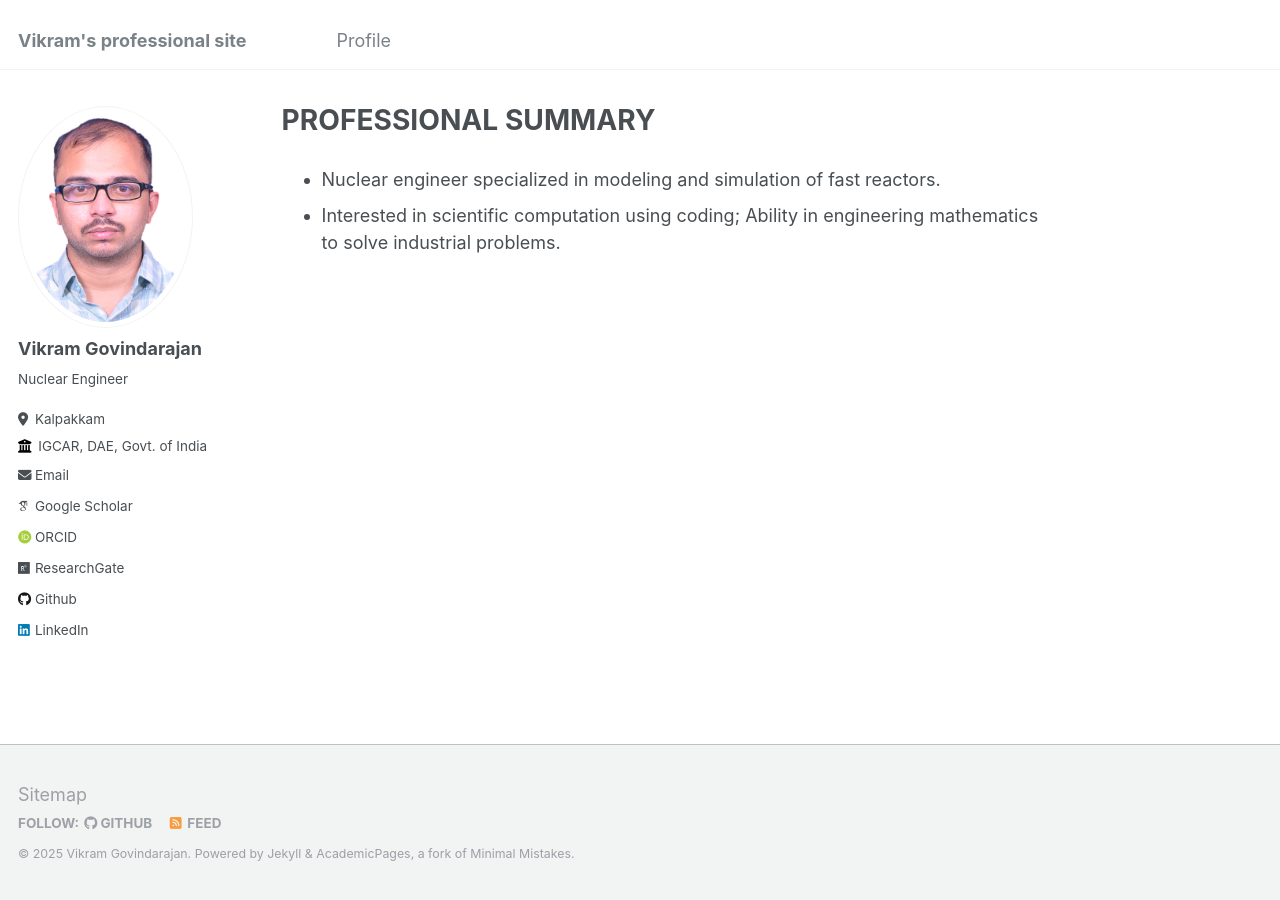
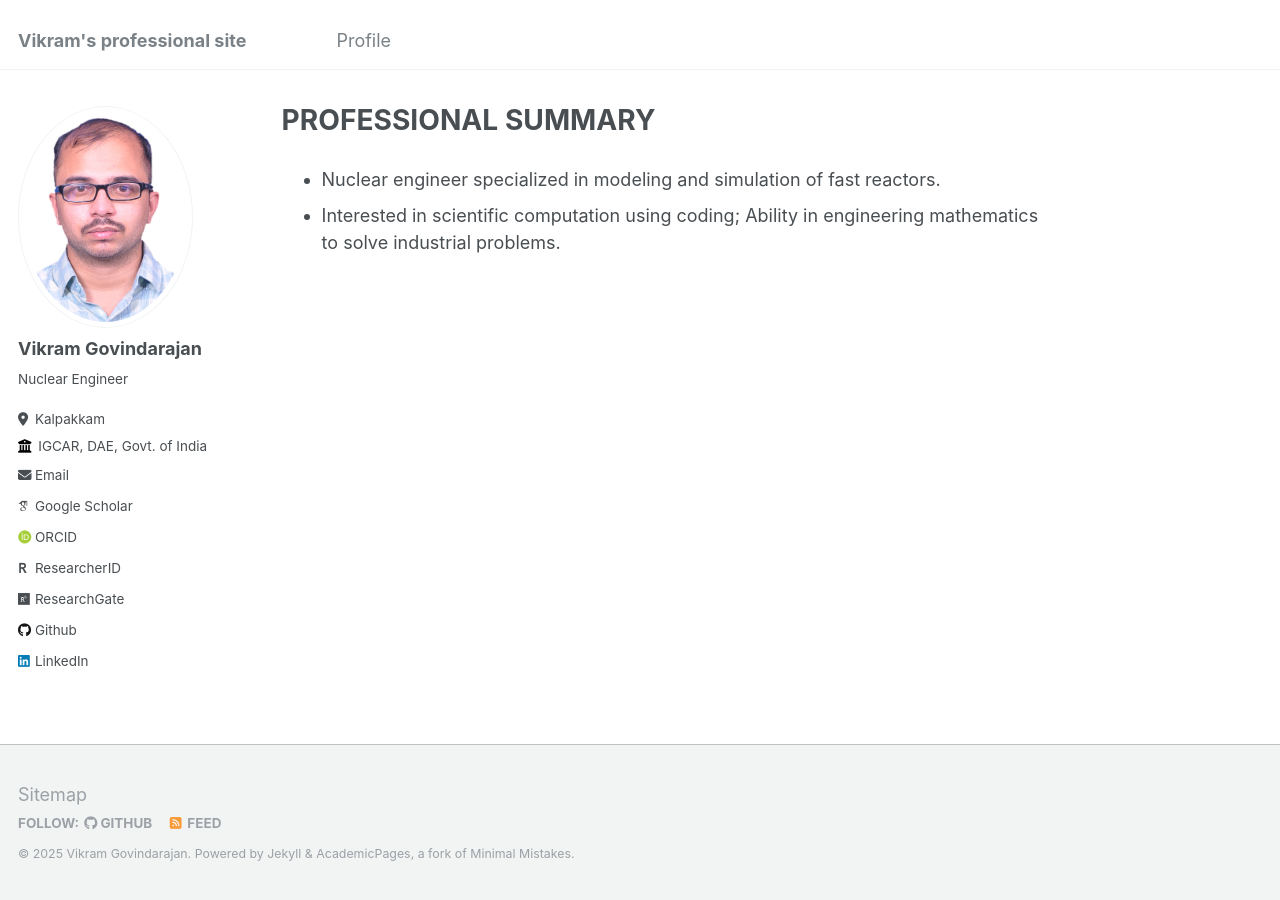
Before and after one commit to VikramGovindarajan/vikramgovindarajan.github.io, a Jekyll site: the page built from _pages/about.md, in a window 1280 px wide. Built offline with Jekyll 4.4.1, drawn with Linux system fonts in a browser that asks for light colours; some web fonts are replaced.

Commit message:
add researcher id

```diff
--- a/_config.yml
+++ b/_config.yml
@@ -38,6 +38,7 @@ author:
   impactstory      : # URL
   orcid            : "https://orcid.org/0000-0002-7725-1663"
   pubmed           : # "https://www.ncbi.nlm.nih.gov/pubmed/?term=john+snow"
+  researcherid     :  "AFX-0569-2022"
 
   # Repositories and software development
   bitbucket        : # Username - Update with your username on the site
--- a/_includes/author-profile.html
+++ b/_includes/author-profile.html
@@ -49,6 +49,11 @@
       {% endif %}
       {% if author.orcid %}
         <li><a href="{{ author.orcid }}"><i class="ai ai-orcid ai-fw icon-pad-right"></i>ORCID</a></li>
+      {% endif %}
+      {% if author.researcherid %}
+	<li><a href="https://www.webofscience.com/wos/author/record/{{ author.researcherid }}">
+	  <i class="ai ai-researcherid ai-fw icon-pad-right"></i>ResearcherID
+	</a></li>
       {% endif %}
       {% if author.pubmed %}
         <li><a href="{{ author.pubmed }}"><i class="ai ai-pubmed ai-fw icon-pad-right"></i>PubMed</a></li>
```
